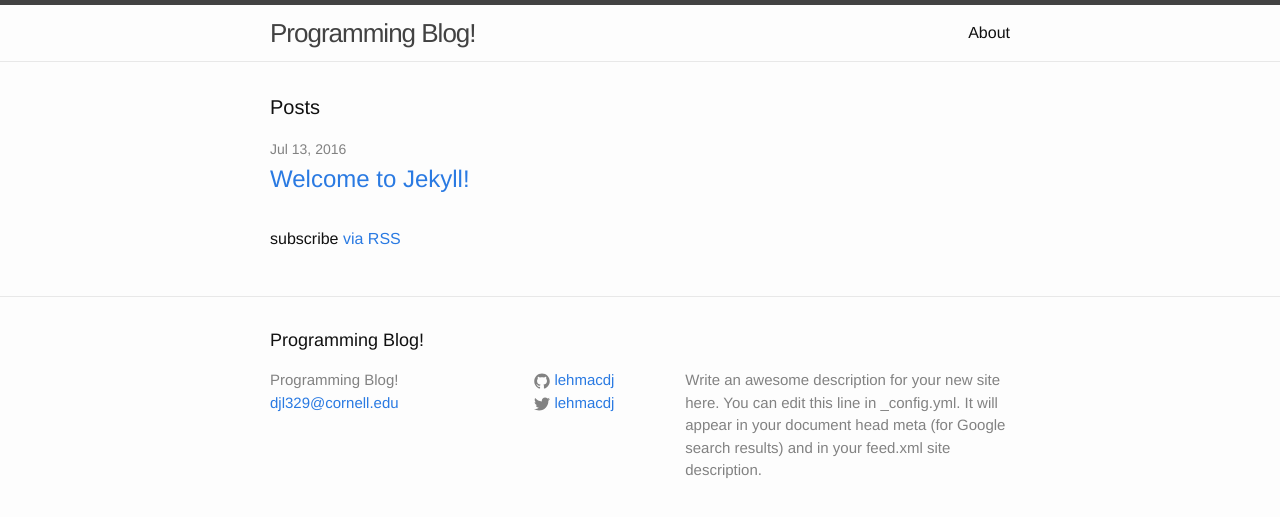
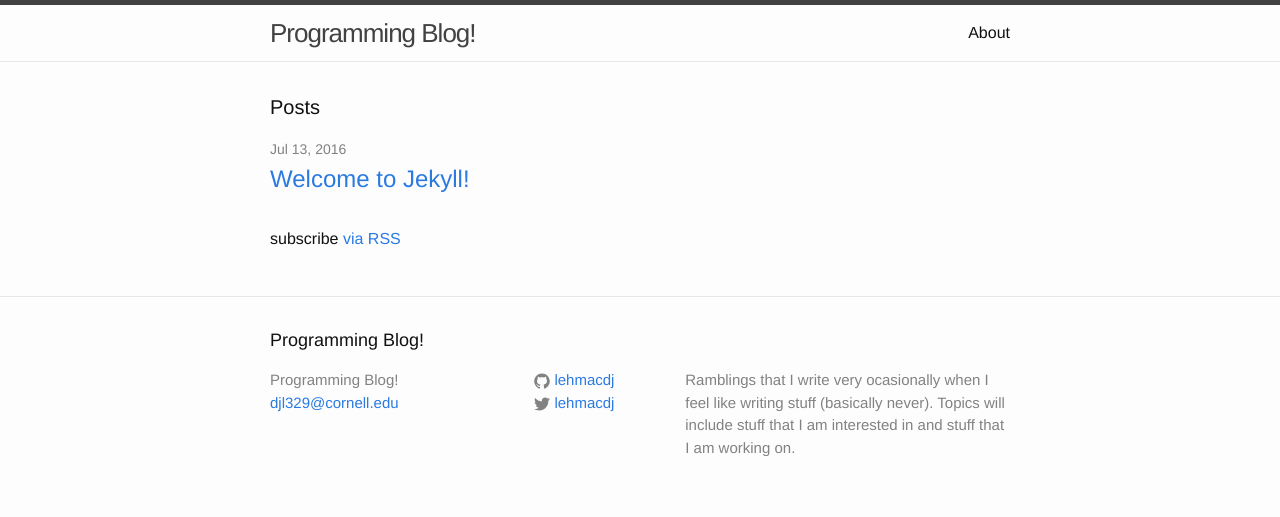
Before and after one commit to lehmacdj/blog, a Jekyll site: the page built from index.html, in a window 1280 px wide. Shown: the top 517 px of the page. Built offline with Jekyll 4.4.1, drawn with Linux system fonts in a browser that asks for light colours.

Commit message:
Update description, change settings

```diff
--- a/_config.yml
+++ b/_config.yml
@@ -9,9 +9,9 @@
 title: Programming Blog!
 email: djl329@cornell.edu
 description: > # this means to ignore newlines until "baseurl:"
-  Write an awesome description for your new site here. You can edit this
-  line in _config.yml. It will appear in your document head meta (for
-  Google search results) and in your feed.xml site description.
+  Ramblings that I write very ocasionally when I feel like writing stuff
+  (basically never). Topics will include stuff that I am interested in and stuff
+  that I am working on.
 baseurl: "/blog" # the subpath of your site, e.g. /blog
 url: "https://lehmacdj.github.io" # the base hostname & protocol for your site
 twitter_username: lehmacdj
```
Also changed, not shown: _drafts/the-beginning.md (+5 -3 lines).
